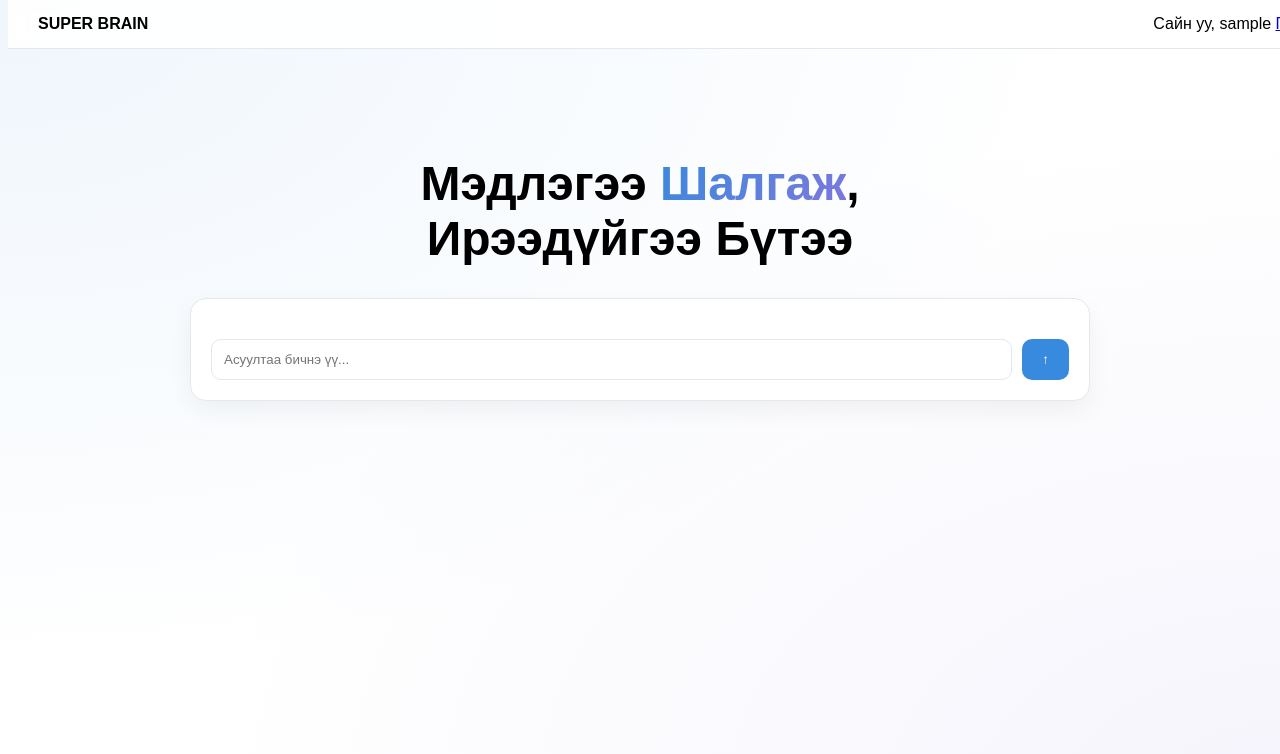
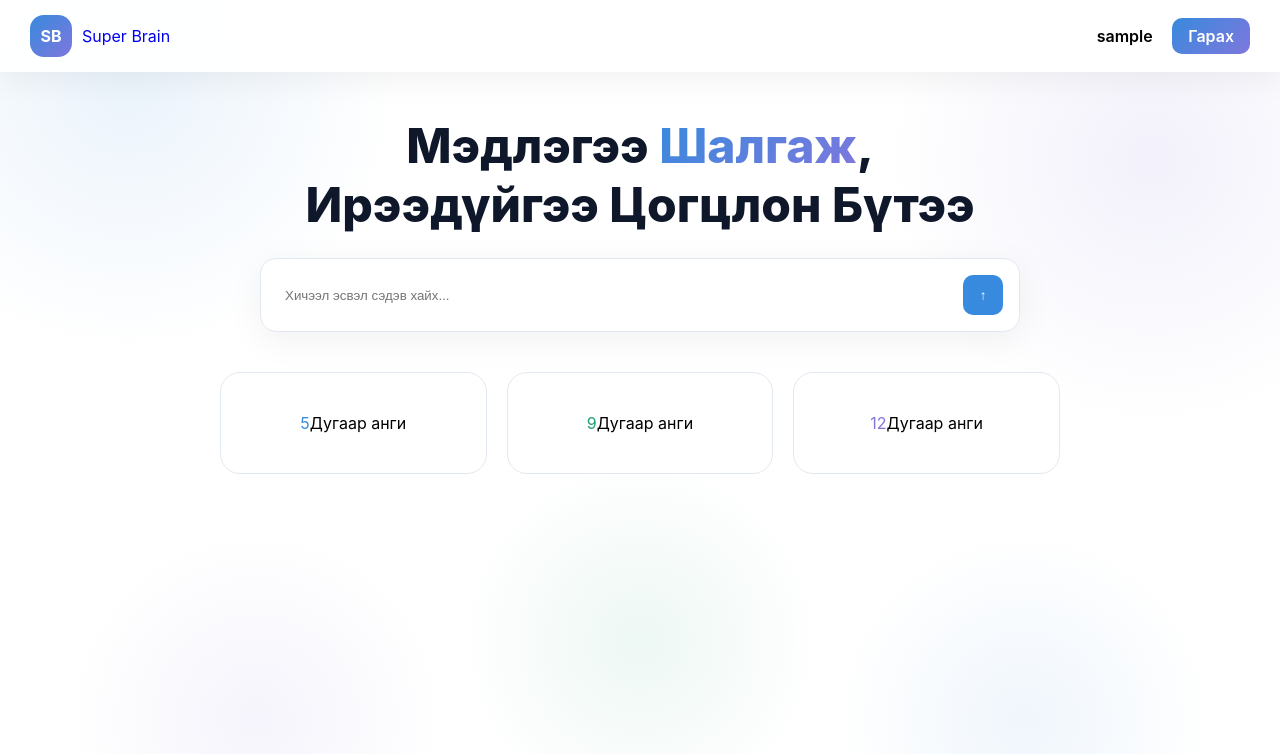
Before and after one commit to badamaa611/capstone3team, a Flask app: page / in a window 1280 px wide. Shown: the top 754 px of the page. Run offline with Flask 3, Linux system fonts and the light colour scheme; the visitor is signed in with stand-in values (Sample User, id 1); data that the repository does not hold is empty.

Commit message:
смхирт

```diff
--- a/templates/index.html
+++ b/templates/index.html
@@ -2,62 +2,92 @@
 <html lang="mn">
 <head>
   <meta charset="UTF-8">
-  <title>SUPER BRAIN - Нүүр хуудас</title>
+  <meta name="viewport" content="width=device-width, initial-scale=1.0">
+  <title>SUPER BRAIN - Цогц Систем</title>
   <link rel="stylesheet" href="https://cdn.jsdelivr.net/npm/@tabler/icons-webfont@latest/tabler-icons.min.css">
   <style>
-    :root { --bg:#ffffff; --blue2:#378ADD; --purple2:#7F77DD; --text:#0f172a; --card-bg:#ffffff; }
-    body { background: var(--bg); font-family: sans-serif; padding-top: 76px;
-           background-image: radial-gradient(at 0% 0%, rgba(55, 138, 221, 0.08) 0px, transparent 60%),
-                             radial-gradient(at 100% 100%, rgba(127, 119, 221, 0.08) 0px, transparent 60%);
-           background-attachment: fixed; }
-    .nav { position: fixed; top: 0; width: 100%; padding: 15px 30px; display: flex; justify-content: space-between; background: rgba(255,255,255,0.9); backdrop-filter: blur(10px); z-index: 100; border-bottom: 1px solid #e2e8f0; }
-    .container { max-width: 900px; margin: 0 auto; padding: 40px 20px; }
-    .hero { text-align: center; }
-    .hh { font-size: 3rem; font-weight: 800; margin-bottom: 2rem; }
-    .gr { background: linear-gradient(135deg, var(--blue2), var(--purple2)); -webkit-background-clip: text; -webkit-text-fill-color: transparent; }
+    * { box-sizing: border-box; margin: 0; padding: 0; }
+    :root {
+      --bg:#ffffff; --bg2:#f8fafc; --surface:#ffffff; --border:#e2e8f0;
+      --text:#0f172a; --text2:#64748b; --text3:#94a3b8;
+      --blue1:#E6F1FB; --blue2:#378ADD; --blue3:#0C447C;
+      --green1:#E1F5EE; --green2:#1D9E75; --green3:#085041;
+      --purple1:#EEEDFE; --purple2:#7F77DD; --purple3:#3C3489;
+      --shadow:rgba(0,0,0,0.06);
+    }
+    body {
+      background: var(--bg);
+      /* Bubble эффект: Хуудасны дэвсгэр дээр олон хөөсөнцөр эффект нэмэв */
+      background-image:
+        radial-gradient(circle at 10% 10%, rgba(55, 138, 221, 0.1), transparent 20%),
+        radial-gradient(circle at 90% 20%, rgba(127, 119, 221, 0.1), transparent 20%),
+        radial-gradient(circle at 50% 80%, rgba(29, 158, 117, 0.08), transparent 20%),
+        radial-gradient(circle at 80% 90%, rgba(55, 138, 221, 0.08), transparent 15%),
+        radial-gradient(circle at 20% 90%, rgba(127, 119, 221, 0.08), transparent 15%);
+      background-attachment: fixed;
+      font-family: -apple-system, BlinkMacSystemFont, 'Segoe UI', sans-serif;
+      padding-top: 76px;
+    }
 
-    .ai-search-box { background: white; border: 1px solid #e2e8f0; border-radius: 16px; padding: 20px; box-shadow: 0 10px 25px rgba(0,0,0,0.05); }
-    .ai-input-row { display: flex; gap: 10px; }
-    .ai-input { flex: 1; padding: 12px; border: 1px solid #e2e8f0; border-radius: 10px; outline: none; }
-    .ai-send { padding: 10px 20px; background: var(--blue2); color: white; border: none; border-radius: 10px; cursor: pointer; }
+    /* Таны өмнөх бүх CSS класс энд байна */
+    .nav { display: flex; justify-content: space-between; align-items: center; padding: 15px 30px; background: rgba(255,255,255,0.92); backdrop-filter: blur(20px); position: fixed; top: 0; width: 100%; z-index: 150; box-shadow: 0 10px 30px rgba(0,0,0,0.05); }
+    .logo-a { display: flex; align-items: center; gap: 10px; text-decoration: none; }
+    .logo-box { width: 42px; height: 42px; border-radius: 14px; background: linear-gradient(135deg,#378ADD,#7F77DD); color: #fff; display: flex; align-items: center; justify-content: center; font-weight: 700; }
+    .nbtn { padding: 8px 16px; border-radius: 10px; background: linear-gradient(135deg,#378ADD,#7F77DD); color: #fff; text-decoration: none; font-weight: 600; }
 
-    .chat-stream { text-align: left; margin-bottom: 20px; }
-    .msg-user { background: #f1f5f9; padding: 10px; border-radius: 8px; margin-bottom: 5px; }
-    .msg-ai { background: #e0f2fe; padding: 10px; border-radius: 8px; margin-bottom: 15px; }
+    .container { max-width: 1200px; margin: 0 auto; padding: 0 24px; }
+    .hero { padding: 2.5rem 0; text-align: center; }
+    .hh { font-size: 3rem; font-weight: 800; margin-bottom: 1.5rem; color: var(--text); }
+    .hh .gr { background: linear-gradient(135deg,var(--blue2),var(--purple2)); -webkit-background-clip: text; -webkit-text-fill-color: transparent; }
 
-    .welcome-card { background: white; padding: 20px; border-radius: 16px; border: 1px solid #e2e8f0; margin-top: 20px; }
+    .ai-search-wrap { max-width: 760px; margin: 0 auto 2.5rem; }
+    .ai-search-box { background: var(--surface); border: 1px solid var(--border); border-radius: 16px; padding: 16px; box-shadow: 0 8px 36px var(--shadow); }
+    .ai-input-row { display: flex; align-items: center; gap: 10px; }
+    .ai-input { flex: 1; border: none; background: transparent; padding: 8px; outline: none; }
+    .ai-send { width: 40px; height: 40px; border-radius: 10px; background: var(--blue2); border: none; color: #fff; cursor: pointer; }
+
+    .grade-row { display: grid; grid-template-columns: repeat(3, 1fr); gap: 20px; max-width: 840px; margin: 0 auto; }
+    .gc { border-radius: 20px; padding: 2.5rem; border: 1px solid var(--border); background: var(--surface); transition: 0.3s; cursor: pointer; }
+    .gc:hover { transform: translateY(-8px); }
   </style>
 </head>
 <body>
 
 <nav class="nav">
-  <div class="logo"><b>SUPER BRAIN</b></div>
-  <div>
+  <a class="logo-a" href="/">
+    <div class="logo-box">SB</div>
+    <div><span class="logo-name">Super Brain</span></div>
+  </a>
+  <div class="nr">
     {% if current_user.is_authenticated %}
-      <span>Сайн уу, {{ current_user.ner }}</span>
-      <a href="{{ url_for('logout') }}">Гарах</a>
+      <span style="margin-right:15px; font-weight:600;">{{ current_user.ner }}</span>
+      <a href="{{ url_for('logout') }}" class="nbtn">Гарах</a>
     {% else %}
-      <a href="{{ url_for('login') }}">Нэвтрэх</a>
-      <a href="{{ url_for('register') }}">Бүртгүүлэх</a>
+      <a href="{{ url_for('login') }}" class="nbtn">Нэвтрэх</a>
     {% endif %}
   </div>
 </nav>
 
 <div class="container">
   <div class="hero">
-    <h1 class="hh">Мэдлэгээ <span class="gr">Шалгаж</span>,<br>Ирээдүйгээ Бүтээ</h1>
+    <h1 class="hh">Мэдлэгээ <span class="gr">Шалгаж</span>,<br>Ирээдүйгээ Цогцлон Бүтээ</h1>
 
-    <div class="ai-search-box">
-      <div class="chat-stream">
-        {% for chat in chats %}
-            <div class="msg-user"><b>Би:</b> {{ chat.prompt }}</div>
-            <div class="msg-ai"><b>AI:</b> {{ chat.response }}</div>
-        {% endfor %}
+    <div class="ai-search-wrap">
+      <div class="ai-search-box">
+        <form action="/" method="POST" class="ai-input-row">
+          <input class="ai-input" name="prompt" placeholder="Хичээл эсвэл сэдэв хайх..." required />
+          <button type="submit" class="ai-send">↑</button>
+        </form>
       </div>
-      <form action="/" method="POST">
-        <div class="ai-input-row">
-          <input class="ai-input" name="prompt" required placeholder="Асуултаа бичнэ үү...">
-          <button type="submit" class="ai-send">↑</button>
-        </div>
-      </form>
     </div>
+
+    <div class="grade-row">
+      <div class="gc g5"><span class="gn" style="color:var(--blue2)">5</span><span class="gl">Дугаар анги</span></div>
+      <div class="gc g9"><span class="gn" style="color:var(--green2)">9</span><span class="gl">Дугаар анги</span></div>
+      <div class="gc g12"><span class="gn" style="color:var(--purple2)">12</span><span class="gl">Дугаар анги</span></div>
+    </div>
+  </div>
+</div>
+
+</body>
+</html>
```
